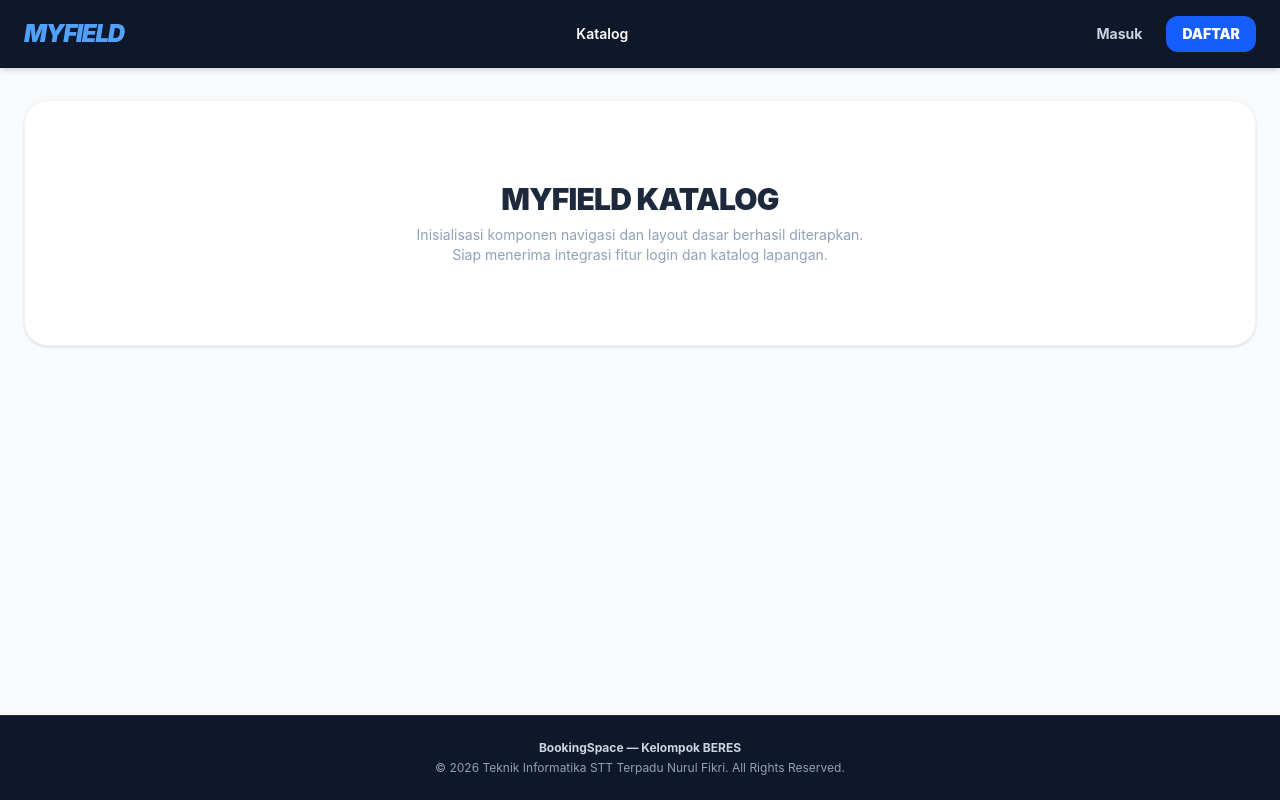
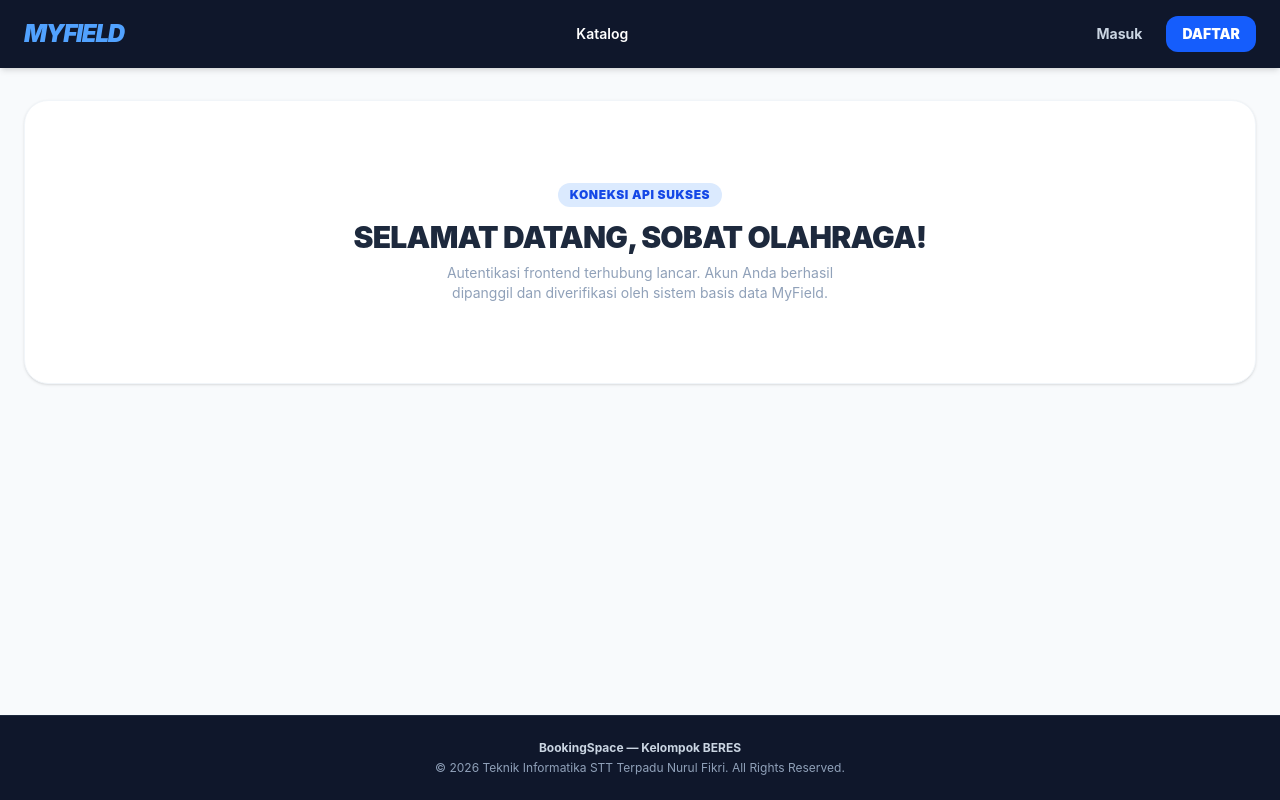
Before and after one commit to ikiakmal15/FULLSTACK_PROJECT, a React app in the folder frontend/: page / in a window 1280 px wide. Built offline with nearby package versions, Linux system fonts and the light colour scheme; the HTML template or start-up script is replaced by a standard one.

Commit message:
update App.jsx

```diff
--- a/frontend/src/App.jsx
+++ b/frontend/src/App.jsx
@@ -1,29 +1,23 @@
 import { BrowserRouter as Router, Routes, Route } from 'react-router-dom';
 import MainLayout from './components/MainLayout';
-
-const HomePlaceholder = () => (
-    <div className="bg-white p-12 rounded-3xl shadow-sm border border-slate-100 text-center py-20">
-        <h2 className="text-3xl font-black text-slate-800 tracking-tight">MYFIELD KATALOG</h2>
-        <p className="text-slate-400 mt-2 text-sm max-w-md mx-auto">
-            Inisialisasi komponen navigasi dan layout dasar berhasil diterapkan. Siap menerima integrasi fitur login dan katalog lapangan.
-        </p>
-    </div>
-);
+import Login from './pages/Login';
+import Register from './pages/Register';
+import Home from './pages/Home';
 
 function App(){
     return (
         <Router>
             <Routes>
-                {/* Rute Utama dengan Wrapper Navbar & Footer */}
+                {/* Rute Polosan Autentikasi dikoding oleh MUA */}
+                <Route path="/login" element={<Login />} />
+                <Route path="/register" element={<Register />} />
+
+                {/* Rute Beranda Utama Terbungkus Layouting Navbar & Footer */}
                 <Route path="/" element={
                     <MainLayout>
-                        <HomePlaceholder />
+                        <Home />
                     </MainLayout>
                 } />
-
-                {/* Rute Otentikasi Polos tanpa Navbar */}
-                <Route path="/login" element={<div className="p-10 font-bold">Halaman Login (Polos)</div>} />
-                <Route path="/register" element={<div className="p-10 font-bold">Halaman Register (Polos)</div>} />
             </Routes>
         </Router>
     );
```
